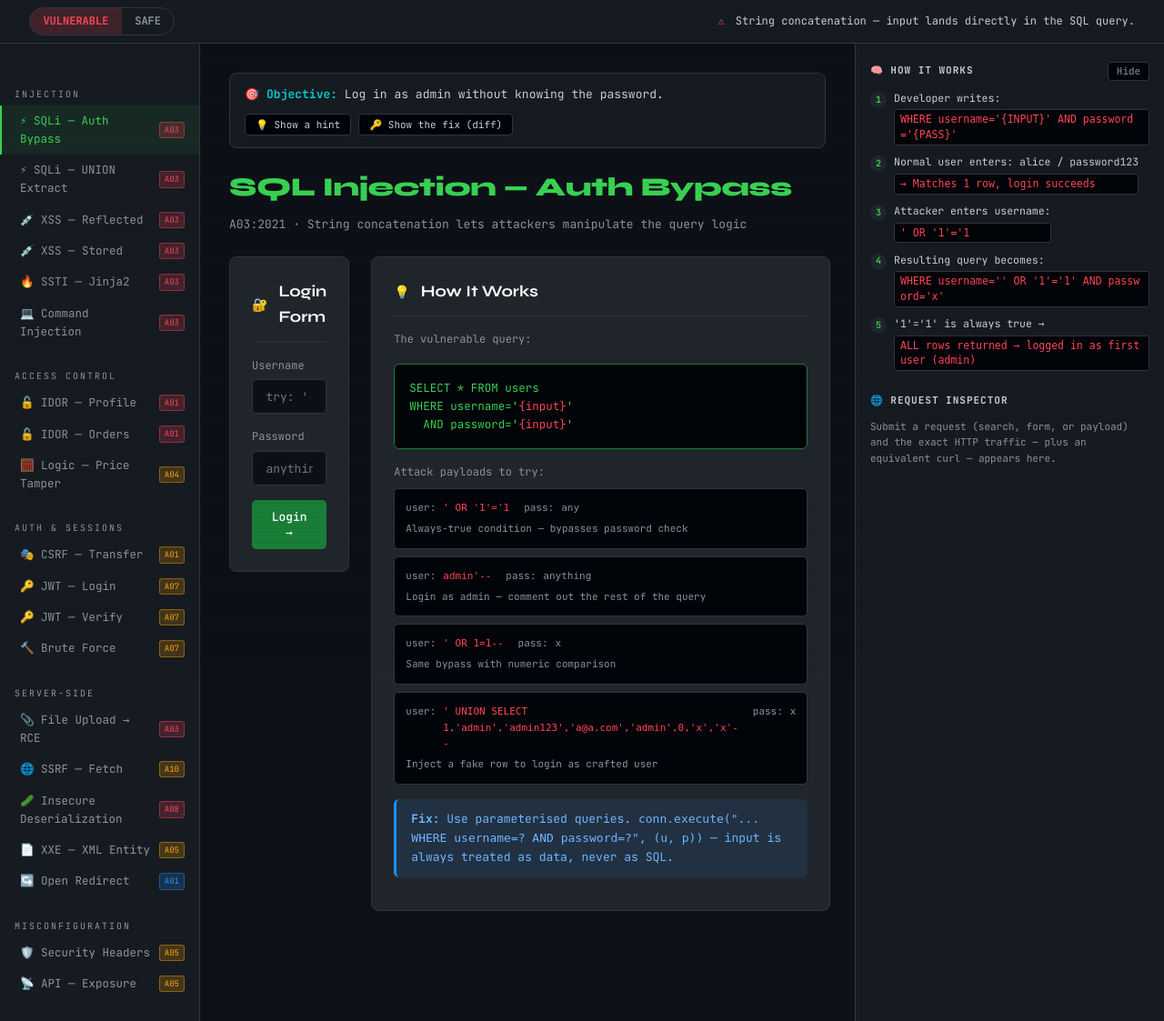
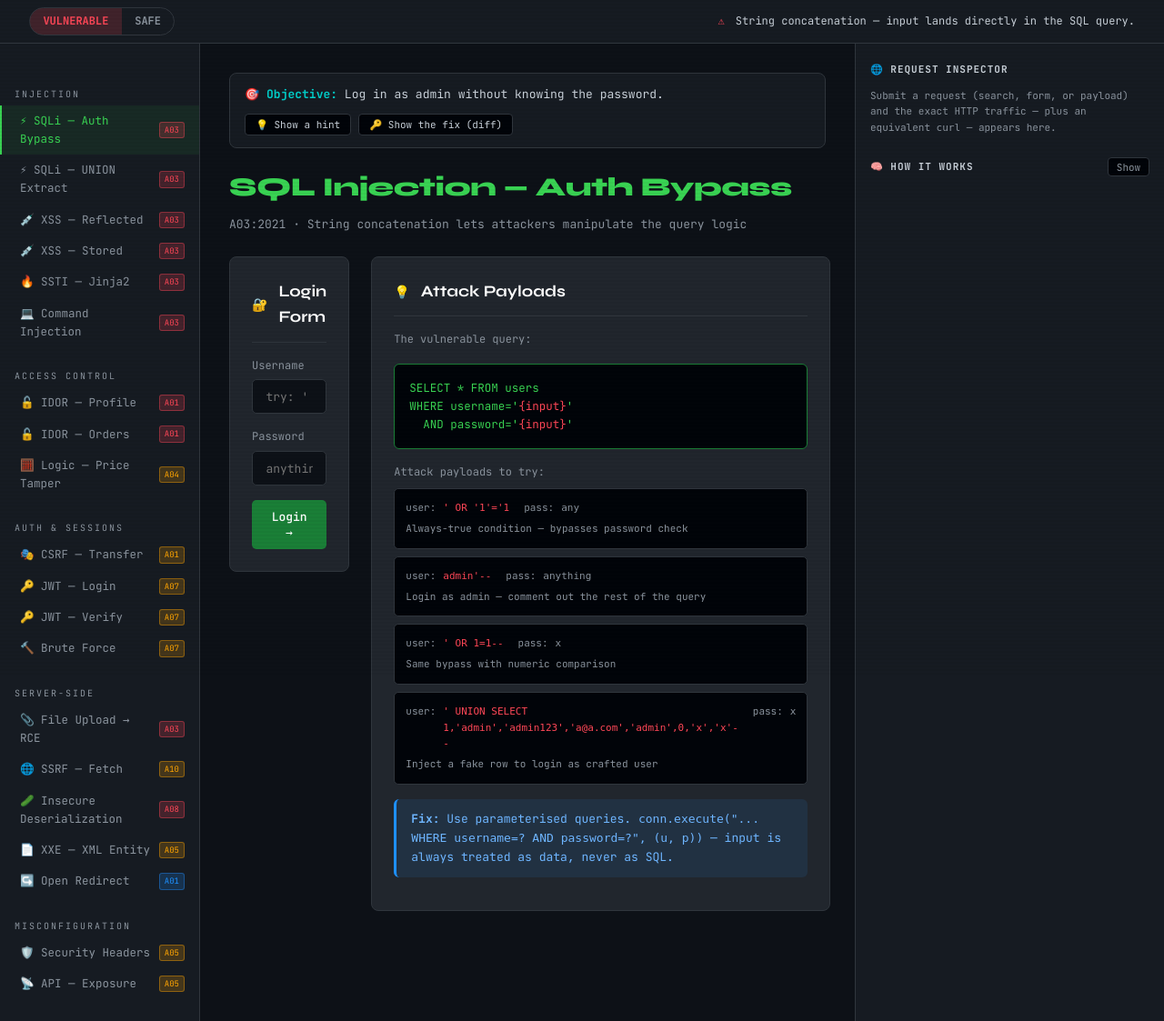
Before and after one commit to Cybevion/vulnhub, a Flask app: page /sqli/login in a window 1280 px wide. Shown: the part 56-1179 px from the top of the page at 91% size. Run offline with Flask 3, Linux system fonts and the light colour scheme; parts of the project's set-up code (start-up, migrations or seed data) failed here and were passed over.

Commit message:
UI: interceptor first in right sidebar; How-it-works collapsed by default
- move the Request Inspector to the top of the right sidebar (the prominent
  slot), with How-it-works below it
- How-it-works now starts collapsed and expands via its toggle button
  (button reads "Show" → "Hide")
- rename the SQLi login page's main-content card from "How It Works" to
  "Attack Payloads" (it's the payloads panel; removes the duplicate name)

Co-Authored-By: Claude Opus 4.8 <noreply@anthropic.com>

```diff
--- a/templates/base.html
+++ b/templates/base.html
@@ -556,23 +556,6 @@ nav {
 
   {% if current_module_id %}
   <aside class="rightbar">
-    {% if module and module.how %}
-    <div class="rb-card">
-      <div class="rb-head">
-        <span class="rb-title">🧠 How it works</span>
-        <button class="rb-toggle" onclick="toggleHow()" id="how-toggle">Hide</button>
-      </div>
-      <div id="how-body">
-        {% for step in module.how %}
-        <div class="flowstep">
-          <span class="fs-n">{{ step.n }}</span>
-          <span>{{ step.text }}{% if step.code %}<code class="fs-code">{{ step.code | e }}</code>{% endif %}</span>
-        </div>
-        {% endfor %}
-      </div>
-    </div>
-    {% endif %}
-
     <div class="rb-card">
       <div class="rb-head"><span class="rb-title">🌐 Request Inspector</span></div>
       {% if request.method == 'POST' or request.query_string %}
@@ -593,6 +576,23 @@ Content-Type: application/x-www-form-urlencoded
       <div style="font-size:11px;color:var(--gray);">Submit a request (search, form, or payload) and the exact HTTP traffic — plus an equivalent <code>curl</code> — appears here.</div>
       {% endif %}
     </div>
+
+    {% if module and module.how %}
+    <div class="rb-card">
+      <div class="rb-head">
+        <span class="rb-title">🧠 How it works</span>
+        <button class="rb-toggle" onclick="toggleHow()" id="how-toggle">Show</button>
+      </div>
+      <div id="how-body" hidden>
+        {% for step in module.how %}
+        <div class="flowstep">
+          <span class="fs-n">{{ step.n }}</span>
+          <span>{{ step.text }}{% if step.code %}<code class="fs-code">{{ step.code | e }}</code>{% endif %}</span>
+        </div>
+        {% endfor %}
+      </div>
+    </div>
+    {% endif %}
   </aside>
   {% endif %}
 </div>
--- a/templates/sqli_login.html
+++ b/templates/sqli_login.html
@@ -42,7 +42,7 @@
 
   <div>
     <div class="card">
-      <div class="card-header"><span>💡</span><span class="card-title">How It Works</span></div>
+      <div class="card-header"><span>💡</span><span class="card-title">Attack Payloads</span></div>
 
       <div style="font-size:12px;color:var(--gray);margin-bottom:1rem;">The vulnerable query:</div>
       <div class="code-block">SELECT * FROM users
```
